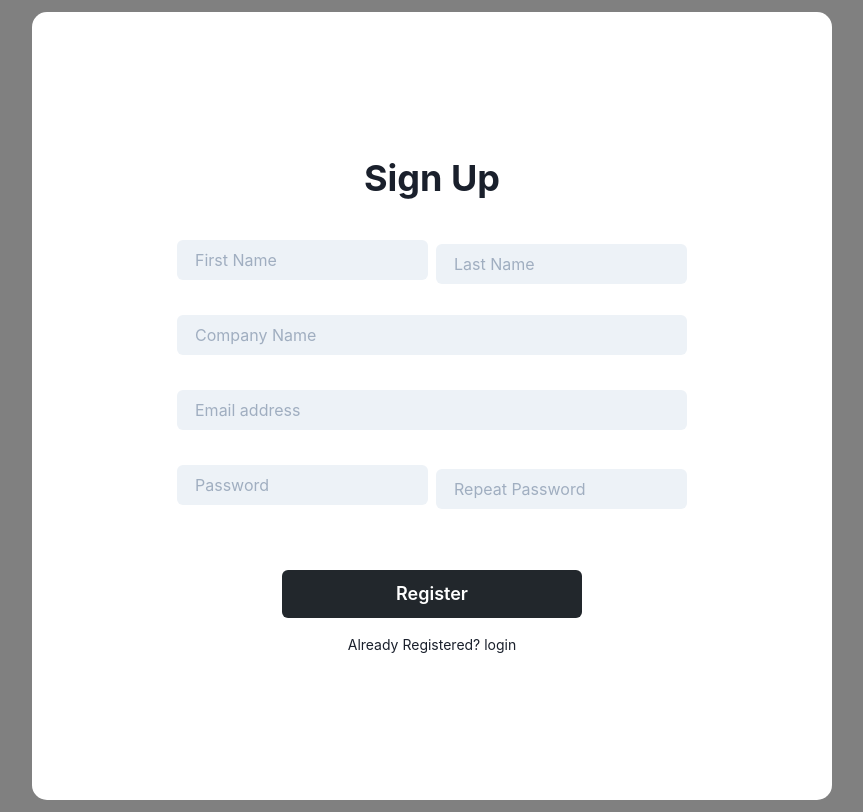
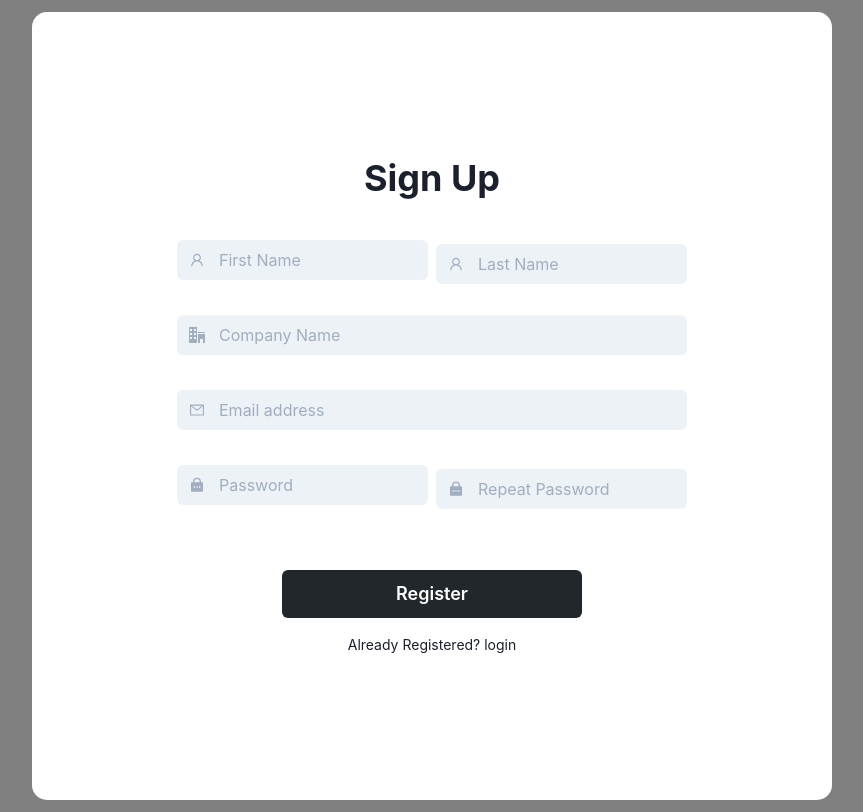
Before and after one commit to Lutif/react-touchdown, a React (Create React App) app: page /register in a window 1280 px wide. Shown: the whole page, without its empty margins (208-1071 px from the left). Built offline with nearby package versions, Linux system fonts and the light colour scheme.

Commit message:
adds icons for inputs

```diff
--- a/package.json
+++ b/package.json
@@ -3,6 +3,7 @@
   "version": "0.1.0",
   "private": true,
   "dependencies": {
+    "@chakra-ui/icons": "^1.0.5",
     "@chakra-ui/react": "^1.0.0",
     "@emotion/react": "^11.0.0",
     "@emotion/styled": "^11.0.0",
@@ -20,7 +21,7 @@
     "framer-motion": ">=3.0.0",
     "react": "^17.0.1",
     "react-dom": "^17.0.1",
-    "react-icons": "^3.0.0",
+    "react-icons": "^4.2.0",
     "react-redux": "^7.2.2",
     "react-router-dom": "^5.2.0",
     "react-scripts": "4.0.2",
--- a/src/components/InputField.tsx
+++ b/src/components/InputField.tsx
@@ -1,18 +1,35 @@
-import { FormControl, Input, FormErrorMessage, Text } from "@chakra-ui/react";
+import {
+  FormControl,
+  Input,
+  FormErrorMessage,
+  InputLeftElement,
+  InputGroup,
+  ComponentWithAs,
+  IconProps,
+} from "@chakra-ui/react";
 import React from "react";
 import { useField } from "formik";
 
 type InputFieldProps = React.InputHTMLAttributes<HTMLInputElement> & {
   name: string;
+  Icon: ComponentWithAs<"svg", IconProps>;
 };
 
 export const InputField: React.FC<InputFieldProps> = ({
   size: _,
+  Icon,
   ...props
 }) => {
   const [field, { error }] = useField(props);
+
   return (
     <FormControl mb={2} minHeight="67px" isInvalid={!!error}>
+      <InputGroup>
+        <InputLeftElement
+          pointerEvents="none"
+          children={<Icon color="gray.300" />}
+        />
+
         <Input
           {...field}
           {...props}
@@ -21,6 +38,7 @@ export const InputField: React.FC<InputFieldProps> = ({
           maxWidth={550}
           variant="filled"
         />
+      </InputGroup>
       <FormErrorMessage noOfLines={1}>{error}</FormErrorMessage>
     </FormControl>
   );
--- a/src/pages/Login.tsx
+++ b/src/pages/Login.tsx
@@ -1,4 +1,4 @@
-import { Button, Heading, Text } from "@chakra-ui/react";
+import { Button, Heading, Icon, Text } from "@chakra-ui/react";
 import { Formik } from "formik";
 import React, { useEffect } from "react";
 
@@ -8,6 +8,8 @@ import { useLoginHook } from "../utils/api";
 import { useSelector } from "react-redux";
 import { AppStateType } from "../types";
 import { useHistory, Link } from "react-router-dom";
+import { AiOutlineMail } from "react-icons/ai";
+import { RiLockPasswordFill } from "react-icons/ri";
 
 interface LoginProps {}
 
@@ -39,8 +41,16 @@ export const Login: React.FC<LoginProps> = () => {
         {({ handleSubmit, isSubmitting }) => (
           <form>
             <Heading mb={10}>Login</Heading>
-            <InputField name="email" placeholder="Email address" />
-            <InputField type="password" name="password" />
+            <InputField
+              name="email"
+              placeholder="Email address"
+              Icon={() => <Icon color="gray.400" as={AiOutlineMail} />}
+            />
+            <InputField
+              type="password"
+              name="password"
+              Icon={() => <Icon color="gray.400" as={RiLockPasswordFill} />}
+            />
             <Button
               backgroundColor="#22272c"
               textColor="white"
--- a/src/pages/Register.tsx
+++ b/src/pages/Register.tsx
@@ -5,6 +5,10 @@ import { Wrapper, InputField } from "../components";
 import { registerValidationSchema } from "../utils/formValidations";
 import { useRegisterHook } from "../utils/api/useRegisterHook";
 import { Link, useHistory } from "react-router-dom";
+import { Icon } from "@chakra-ui/react";
+import { AiOutlineUser, AiOutlineMail } from "react-icons/ai";
+import { ImOffice } from "react-icons/im";
+import { RiLockPasswordFill } from "react-icons/ri";
 
 interface RegisterProps {}
 
@@ -46,21 +50,39 @@ export const Register: React.FC<RegisterProps> = () => {
           <form>
             <Heading mb={10}>Sign Up</Heading>
             <HStack>
-              <InputField name="firstName" placeholder="First Name" />
-              <InputField name="lastName" placeholder="Last Name" />
+              <InputField
+                name="firstName"
+                placeholder="First Name"
+                Icon={() => <Icon color="gray.400" as={AiOutlineUser} />}
+              />
+              <InputField
+                name="lastName"
+                placeholder="Last Name"
+                Icon={() => <Icon color="gray.400" as={AiOutlineUser} />}
+              />
             </HStack>
-            <InputField name="companyName" placeholder="Company Name" />
-            <InputField name="email" placeholder="Email address" />
+            <InputField
+              name="companyName"
+              placeholder="Company Name"
+              Icon={() => <Icon color="gray.400" as={ImOffice} />}
+            />
+            <InputField
+              name="email"
+              placeholder="Email address"
+              Icon={() => <Icon color="gray.400" as={AiOutlineMail} />}
+            />
             <HStack>
               <InputField
                 name="password"
                 placeholder="Password"
                 type="password"
+                Icon={() => <Icon color="gray.400" as={RiLockPasswordFill} />}
               />
               <InputField
                 name="passwordRepeat"
                 placeholder="Repeat Password"
                 type="password"
+                Icon={() => <Icon color="gray.400" as={RiLockPasswordFill} />}
               />
             </HStack>
             <Button
```
Also changed, not shown: 1 other file (tests, documents, lock files or other folders). Lines whose indentation alone changed are shown as unchanged.
